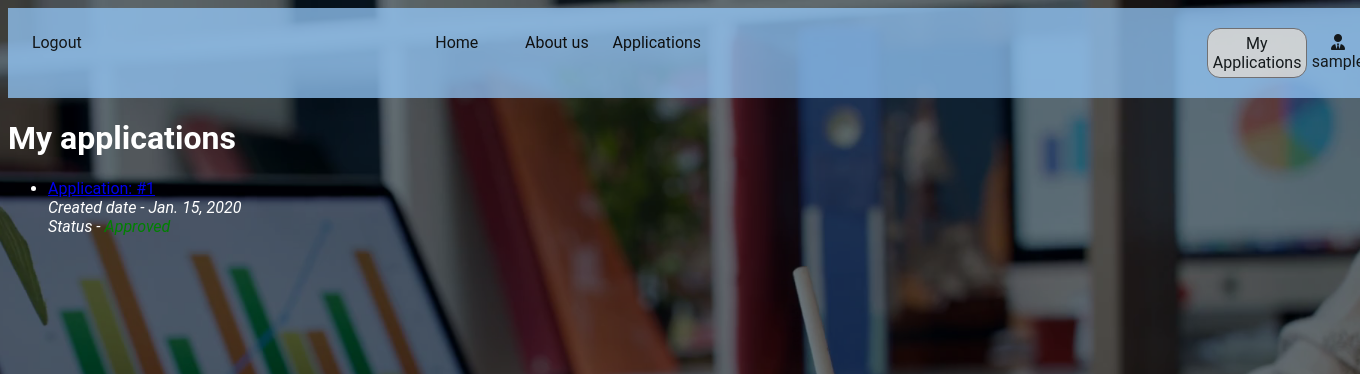
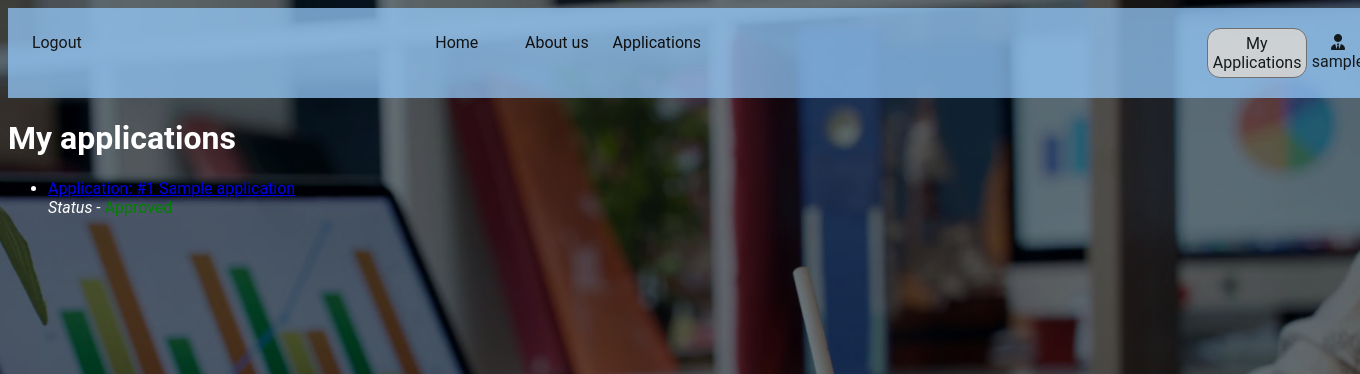
Before and after one commit to JurateKru/JRZ_project, a Django app: page /application/my_application/ in a window 1360 px wide. Shown: the top 374 px of the page. Run offline with Django 4.2, Linux system fonts and the light colour scheme; a user stored in the database is signed in; tables that the repository leaves empty hold one stand-in row (values such as "Sample post"); some libraries are stand-ins or nearby versions.

Commit message:
edited user_application_isntances.html

```diff
--- a/JRZ/hr_system/templates/hr_system/user_application_detail.html
+++ b/JRZ/hr_system/templates/hr_system/user_application_detail.html
@@ -6,7 +6,7 @@
 <div class= "content">
 <h1>My applications</h1>
 <ul>
-    <li>{{ date_created }}</li>
+    <li>{{ application.date_created }}</li>
 </ul>
 <p>No application forms found</p>
 </div>
--- a/JRZ/hr_system/templates/hr_system/user_application_instances.html
+++ b/JRZ/hr_system/templates/hr_system/user_application_instances.html
@@ -8,8 +8,8 @@
     {% if user_applications %}
     <ul>
         {% for application in user_applications %}
-            <li><a href="{% url 'user_application_detail' application.pk %}">Application: #{{ application.id }}</a>
-                <br><em>Created date -<em> {{ application.date_created }}<br> Status -
+            <li><a href="{% url 'user_application_detail' application.pk %}">Application: #{{ application.id }} {{ application.application}}</a>
+                <br><i> Status - </i>
                 {% if application.status == 0 %}
                 <span style="color: blue;"> New</span>
                 {% elif application.status == 1 %}
--- a/JRZ/hr_system/views.py
+++ b/JRZ/hr_system/views.py
@@ -199,5 +199,5 @@ class UserApplicationDetailView(LoginRequiredMixin, generic.DetailView):
     def get_context_data(self, **kwargs: Any):
         context = super().get_context_data(**kwargs)
         obj = get_object_or_404(ApplicationInstance, id=self.kwargs['pk'])
-        context['date_created'] = obj.date_created
+        context['application'] = obj
         return context
```
